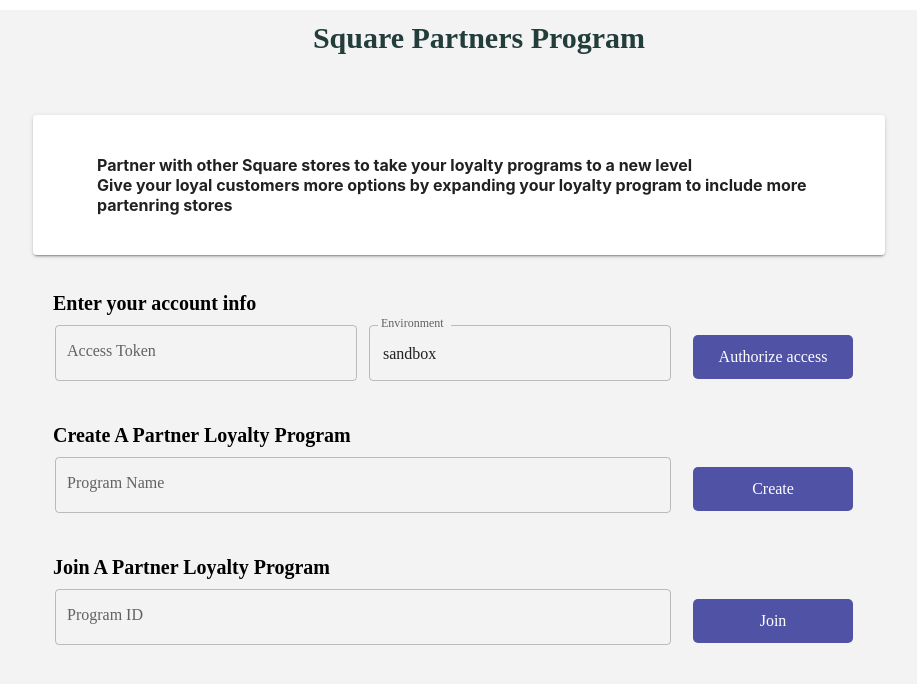
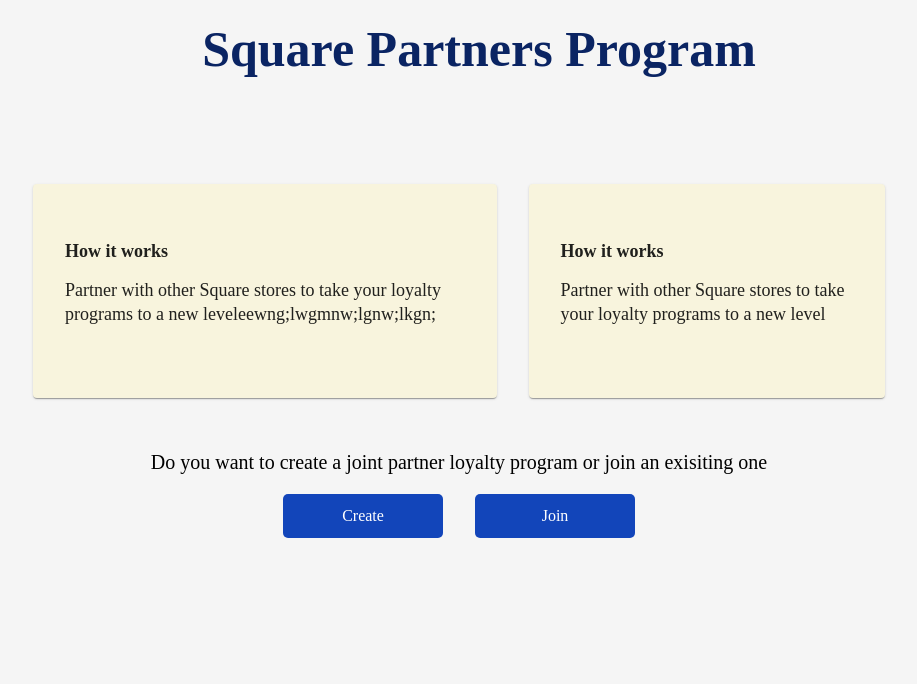
Before and after one commit to armintalaie/SquareUp, a React (Create React App) app in the folder squareui/: page /setup in a window 1280 px wide. Shown: the top 684 px of the page, without its empty margins (181-1098 px from the left). Built offline with nearby package versions, Linux system fonts and the light colour scheme.

Commit message:
basic structure for UI:

```diff
--- a/squareui/src/App.css
+++ b/squareui/src/App.css
@@ -1,10 +1,11 @@
 .App {
     text-align: center;
-    background-color: rgb(243, 243, 243);
-    width: 100vw;
-    height: 100vh;
     margin: 0;
     padding: 0;
+}
+
+body {
+    background-color: #f5f5f5
 }
 
 * {
--- a/squareui/src/App.js
+++ b/squareui/src/App.js
@@ -4,31 +4,57 @@
 import "@fontsource/roboto";
 import { BrowserRouter, Route, Routes } from "react-router-dom";
 import Setup from "./routes/setup";
-
+import Home from "./routes/home";
+import Dashboard from "./routes/dashboard";
 const font = "Poppins";
 
 export const theme = createTheme({
+  paper: {
+    color: "#F8F4DD",
+  },
   typography: {
     fontFamily: [font].join(","),
     h1: {
-      color: "#233d3a",
+      color: "#0A2463",
       padding: 10,
       margin: 10,
-      marginBottom: 50,
+      marginBottom: "5rem",
       fontWeight: "bold",
-      fontSize: 30,
+      fontSize: 50,
       width: "100%",
       textAlign: "center",
     },
     h2: {
       padding: 2,
-      margin: 2,
+      margin: 5,
       fontWeight: "bold",
       fontSize: 20,
     },
+    h3: {
+      padding: 0,
+      margin: 1,
+      paddingLeft: 0,
+      marginLeft: 0,
+      marginBottom: "1rem",
+      fontWeight: "medium",
+      fontSize: 18,
+    },
+    h5: {
+      padding: 0,
+      margin: 1,
+      paddingLeft: 0,
+      marginLeft: 0,
+      marginBottom: "1rem",
+      fontSize: 18,
+    },
   },
   palette: {
-    primary: { main: "#1789FC" },
+    primary: {
+      main: "#1245BA",
+    },
+    secondary: {
+      main: "#1245BA",
+    },
   },
   root: {
     backgroundColor: "red",
@@ -41,7 +67,9 @@
       <ThemeProvider theme={theme}>
         <BrowserRouter>
           <Routes>
+            <Route exact path="/" element={<Home />} />
             <Route path="/setup" element={<Setup />} />
+            <Route path="/dashboard" element={<Dashboard />} />
           </Routes>
         </BrowserRouter>
       </ThemeProvider>
--- /dev/null
+++ b/squareui/src/constants/URL.js
@@ -0,0 +1,3 @@
+export const API = {
+    SERVER_URL: "www.google.com"
+}
--- /dev/null
+++ b/squareui/src/routes/dashboard.js
@@ -0,0 +1,55 @@
+import Grid from "@mui/material/Grid";
+import {
+  Button,
+  Paper,
+  Container,
+  Box,
+  Stack,
+  Typography,
+} from "@mui/material";
+import { styled, createTheme, ThemeProvider } from "@mui/system";
+import Tile from "../components/tile";
+import Label from "../components/label";
+import { useState } from "react";
+
+export default function Dashaboard() {
+  return (
+    <Container maxWidth="800px">
+      <Box sx={{ p: 3 }} textAlign={"left"}>
+        <h1>Dashboard</h1>
+      </Box>
+
+      <Typography variant="h1">PC Optimum</Typography>
+      <Typography variant="h2">Loyalty Stats</Typography>
+
+      <Container alignItems="center" justifyContent="center">
+        <Box
+          sx={{
+            m: 2,
+            width: "100%",
+          }}
+        >
+          <Stack
+            direction="row"
+            flexWrap="wrap"
+            alignItems="center"
+            justifyContent="center"
+          >
+            <Tile title={"Points Added"} count={40} />
+            <Tile title={"Points Redeemed"} count={400} />
+            <Tile title={"Points Added"} count={1240} />
+            <Tile title={"Points Added"} count={320} />
+          </Stack>
+        </Box>
+        <Typography variant="h2">Participating Partners</Typography>
+        <Stack direction="row" sx={{ m: 3, p: 2 }} flexWrap="wrap">
+          <Label title="Nike"></Label>
+          <Label title="Adidas"></Label>
+          <Label title="Fila"></Label>
+          <Label title="Vans"></Label>
+          <Label title="Converse"></Label>
+        </Stack>
+      </Container>
+    </Container>
+  );
+}
--- /dev/null
+++ b/squareui/src/routes/home.js
@@ -0,0 +1,108 @@
+import { Paper, Container, Box, Typography, Stack } from "@mui/material";
+import { ActionButton } from "../theme";
+import { useState } from "react";
+import { theme } from "../App";
+import * as Constants from "../constants/URL";
+import { useNavigate } from "react-router-dom";
+export default function Setup() {
+  const [form, setForm] = useState("");
+  const [accessToken, setaccessToken] = useState("");
+  // const [env, setEnv] = useState("sandbox");
+  const [authStatus, setAuthStatus] = useState(false);
+
+  const navigate = useNavigate();
+
+  const routeChange = () => {
+    let path = `setup`;
+    navigate(path);
+  };
+
+  async function authorize() {
+    // TODO: send request
+    if (!authStatus) {
+      routeChange();
+    } else {
+      alert("something went wrong try again plase");
+    }
+  }
+
+  //   async function storeInfo() {
+  //     const requestOptions = {
+  //       method: "POST",
+  //       headers: { "Content-Type": "application/json" },
+  //       body: JSON.stringify({ accessToken: accessToken }),
+  //     };
+  //     const res = await fetch(Constants.API.SERVER_URL, requestOptions);
+  //     setAuthStatus(true);
+  //   }
+  return (
+    <div>
+      <Container maxWidth="lg" className={theme.root}>
+        <Typography variant="h1">Square Partners Program</Typography>
+
+        <h4>{form}</h4>
+        <Container maxWidth="md">
+          <Paper elevation={1}>
+            <Box m={3} p={3} pb={5} pt={5} textAlign={"left"}>
+              <Typography variant="h5">
+                Partner with other Square stores to take your loyalty programs
+                to a new level
+              </Typography>
+              <Typography variant="h5">
+                Give your loyal customers more options by expanding your loyalty
+                program to include more partenring stores
+              </Typography>
+            </Box>
+          </Paper>
+
+          <Stack direction="row">
+            <Paper elevation={1} sx={{ m: 4, p: 3, ml: 0, bgcolor: "#F8F4DD" }}>
+              <Box m={3} ml={0} mr={0} p={1} textAlign={"left"}>
+                <Typography variant="h3">How it works</Typography>
+
+                <Typography variant="h5">
+                  {" "}
+                  Partner with other Square stores to take your loyalty programs
+                  to a new level
+                </Typography>
+                <Typography variant="h5">
+                  {" "}
+                  Give your loyal customers more options by expanding your
+                  loyalty program to include more partenring stores
+                </Typography>
+              </Box>
+            </Paper>
+            <Paper elevation={1} sx={{ m: 4, p: 3, mr: 0, bgcolor: "#F8F4DD" }}>
+              <Box m={3} ml={0} mr={0} p={1} textAlign={"left"}>
+                <Typography variant="h3">How it works</Typography>
+
+                <Typography variant="h5">
+                  {" "}
+                  Partner with other Square stores to take your loyalty programs
+                  to a new level
+                </Typography>
+                <Typography variant="h5">
+                  {" "}
+                  Give your loyal customers more options by expanding your
+                  loyalty program to include more partenring stores
+                </Typography>
+              </Box>
+            </Paper>
+          </Stack>
+        </Container>
+
+        <ActionButton
+          variant="contained"
+          size="large"
+          color="secondary"
+          onClick={() => {
+            authorize();
+          }}
+          sx={{ p: 2, pl: 4, pr: 4, fontSize: 18, m: 4 }}
+        >
+          Integrate with Square
+        </ActionButton>
+      </Container>
+    </div>
+  );
+}
--- a/squareui/src/routes/setup.js
+++ b/squareui/src/routes/setup.js
@@ -1,92 +1,53 @@
-import { Button, Paper, Container, Box, Typography } from "@mui/material";
+import { Paper, Container, Box, Typography, Stack } from "@mui/material";
 import { ActionButton, FieldForm } from "../theme";
 import { useState } from "react";
 import { theme } from "../App";
+import * as Constants from "../constants/URL";
+import { useNavigate } from "react-router";
 
 export default function Setup() {
+  const navigate = useNavigate();
   const [form, setForm] = useState("");
-  const [accessToken, setaccessToken] = useState("");
-  const [env, setEnv] = useState("sandbox");
-  const [authStatus, setAuthStatus] = useState(false);
+  const CHOICES = { UNDECLARED: "undeclared", CREATE: "create", JOIN: "join" };
+  const [choice, setChoice] = useState(CHOICES.UNDECLARED);
 
   const onTextChange = (e) => {
     setForm(e.target.value);
   };
 
-  function triggerPartners(type) {
-    if (type === "Create") {
-      alert(form);
-    } else {
+  async function joinProgram() {
+    //TODO: join program
+  }
+
+  async function createProgram() {
+    //TODO: create program
+  }
+
+  async function triggerPartners() {
+    console.log(`triggerPartners via ${choice}`);
+    switch (choice) {
+      case CHOICES.CREATE:
+        createProgram().then((res) => {
+          navigate("/dashboard");
+        });
+        return;
+      case CHOICES.JOIN:
+        joinProgram().then((res) => {
+          navigate("/dashboard");
+        });
+        return;
+      default:
+        console.error(
+          "Shoould not attempt to trigger program call without specified action"
+        );
+        return;
     }
   }
 
-  function storeInfo() {
-    setAuthStatus(true);
-  }
-  return (
-    <div>
-      <Container maxWidth="lg" className={theme.root}>
-        <Typography variant="h1">Square Partners Program</Typography>
-
-        <h4>{form}</h4>
-        <Container maxWidth="md">
-          <Paper elevation={2}>
-            <Box m={3} p={5} textAlign={"left"}>
-              <h4>
-                Partner with other Square stores to take your loyalty programs
-                to a new level
-              </h4>
-              <h4>
-                Give your loyal customers more options by expanding your loyalty
-                program to include more partenring stores
-              </h4>
-            </Box>
-          </Paper>
-
-          <Box m={1} p={1}>
-            <Typography variant="h2" style={{ textAlign: "left" }}>
-              Enter your account info
-            </Typography>
-            <Box
-              display="flex"
-              justify="flex-start"
-              alignItems="flex-start"
-              flexDirection="row"
-            >
-              <FieldForm
-                disabled={authStatus}
-                color="secondary"
-                id="outlined-basic"
-                label="Access Token"
-                variant="outlined"
-                fullWidth
-                onChange={(e) => {
-                  setaccessToken(e.target.value);
-                }}
-                value={accessToken}
-              />
-              <FieldForm
-                disabled={authStatus}
-                color="secondary"
-                id="outlined-basic"
-                label="Environment"
-                variant="outlined"
-                fullWidth
-                onChange={(e) => {
-                  setEnv(e.target.value);
-                }}
-                value={env}
-              />
-              <ActionButton
-                disabled={authStatus}
-                variant="contained"
-                onClick={() => storeInfo()}
-              >
-                Authorize access
-              </ActionButton>
-            </Box>
-          </Box>
-
+  function setupCondition() {
+    switch (choice) {
+      case CHOICES.CREATE:
+        return (
           <Box m={1} p={1}>
             <Typography variant="h2" style={{ textAlign: "left" }}>
               Create A Partner Loyalty Program
@@ -98,7 +59,6 @@
               flexDirection="row"
             >
               <FieldForm
-                color="secondary"
                 id="outlined-basic"
                 label="Program Name"
                 variant="outlined"
@@ -108,12 +68,15 @@
               />
               <ActionButton
                 variant="contained"
-                onClick={() => triggerPartners("Create")}
+                onClick={() => triggerPartners()}
               >
                 Create
               </ActionButton>
             </Box>
           </Box>
+        );
+      case CHOICES.JOIN:
+        return (
           <Box m={1} p={1}>
             <Typography variant="h2" style={{ textAlign: "left" }}>
               Join A Partner Loyalty Program
@@ -128,13 +91,75 @@
                 id="outlined-basic"
                 label="Program ID"
                 variant="outlined"
-                color="secondary"
                 fullWidth
               />
 
-              <ActionButton variant="contained">Join</ActionButton>
+              <ActionButton
+                variant="contained"
+                onClick={() => triggerPartners()}
+              >
+                Join
+              </ActionButton>
             </Box>
           </Box>
+        );
+      default:
+        return (
+          <Container maxWidth="md" m={1} p={1} sx={{ mt: 4 }}>
+            <Typography variant="h6">
+              Do you want to create a joint partner loyalty program or join an
+              exisiting one
+            </Typography>
+
+            <ActionButton
+              variant="contained"
+              onClick={() => setChoice(CHOICES.CREATE)}
+            >
+              Create
+            </ActionButton>
+            <ActionButton
+              variant="contained"
+              onClick={() => setChoice(CHOICES.JOIN)}
+            >
+              Join
+            </ActionButton>
+          </Container>
+        );
+    }
+  }
+
+  return (
+    <div>
+      <Container maxWidth="lg" className={theme.root}>
+        <Typography variant="h1">Square Partners Program</Typography>
+
+        <h4>{form}</h4>
+        <Container maxWidth="md">
+          <Stack direction="row">
+            <Paper elevation={1} sx={{ m: 2, p: 3, ml: 0, bgcolor: "#F8F4DD" }}>
+              <Box m={3} ml={0} mr={0} p={1} textAlign={"left"}>
+                <Typography variant="h3">How it works</Typography>
+
+                <Typography variant="h5">
+                  {" "}
+                  Partner with other Square stores to take your loyalty programs
+                  to a new leveleewng;lwgmnw;lgnw;lkgn;
+                </Typography>
+              </Box>
+            </Paper>
+            <Paper elevation={1} sx={{ m: 2, p: 3, mr: 0, bgcolor: "#F8F4DD" }}>
+              <Box m={3} ml={0} mr={0} p={1} textAlign={"left"}>
+                <Typography variant="h3">How it works</Typography>
+
+                <Typography variant="h5">
+                  {" "}
+                  Partner with other Square stores to take your loyalty programs
+                  to a new level
+                </Typography>
+              </Box>
+            </Paper>
+          </Stack>
+          {setupCondition()}
         </Container>
       </Container>
     </div>
--- a/squareui/src/theme.js
+++ b/squareui/src/theme.js
@@ -1,44 +1,42 @@
-import { Button, Paper, Container, Box, TextField } from "@mui/material";
+import {
+  Button,
+  Paper,
+  Container,
+  Box,
+  TextField,
+  makeStyles,
+} from "@mui/material";
 import { styled, createTheme, ThemeProvider } from "@mui/system";
-import SendIcon from "@mui/icons-material/Send";
-
 
 export const ActionButton = styled(Button)({
-    boxShadow: 'none',
-    textTransform: 'none',
+  boxShadow: "none",
+  textTransform: "none",
   fontSize: 16,
   minWidth: "10rem",
   margin: "1rem",
-    padding: '10px 10px',
-    borderRadius: '5px',
+  padding: "10px 10px",
+  borderRadius: "5px",
   lineHeight: 1.5,
   color: "primary",
-    backgroundColor: '#5052A5',
-    fontFamily: [
-        'futura'
-    ].join(','),
+  fontFamily: ["futura"].join(","),
 
-    '&:hover': {
-        backgroundColor: '#5052A5',
-        borderColor: '#34b3a4',
-        boxShadow: 'none',
+  "&:hover": {
+    backgroundColor: "#5052A5",
+    borderColor: "#34b3a4",
+    boxShadow: "none",
   },
-    '&:active': {
-        boxShadow: 'none',
-        backgroundColor: '#34b3a4',
-        borderColor: '#005cbf',
+  "&:active": {
+    boxShadow: "none",
+    backgroundColor: "#34b3a4",
+    borderColor: "#005cbf",
   },
-    '&:focus': {
-        boxShadow: '#34b3a4',
+  "&:focus": {
+    boxShadow: "#34b3a4",
   },
 });
-
-
 
 export const FieldForm = styled(TextField)({
   padding: 2,
   margin: 4,
   maxWidth: "40rem",
-
-
 });
```
Also changed, not shown: squareui/src/components/label.js (added, +9 -0 lines), squareui/src/components/tile.js (+34 -5 lines), squareui/src/pages/dashboard.js (deleted, +0 -46 lines). Lines whose indentation alone changed are shown as unchanged.
